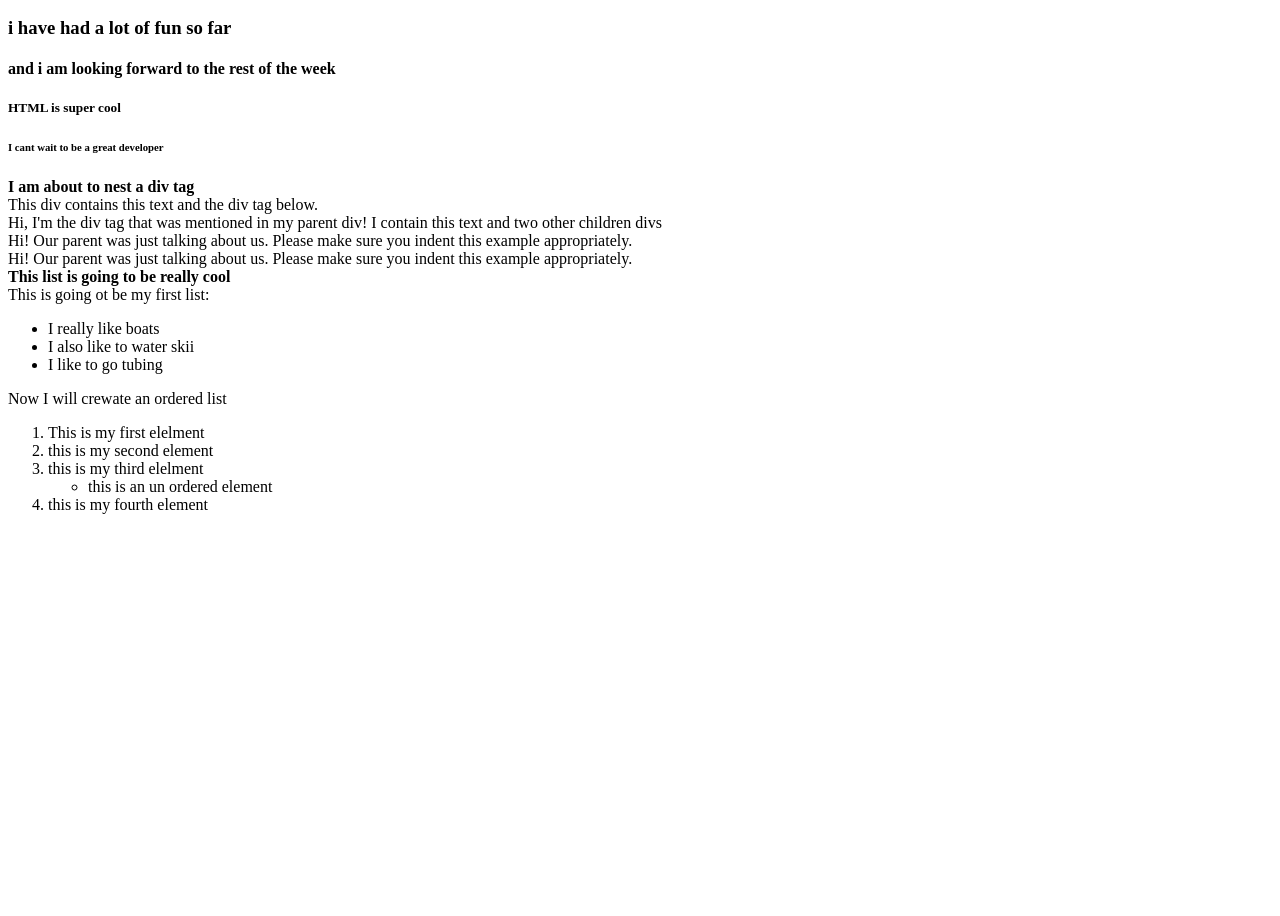
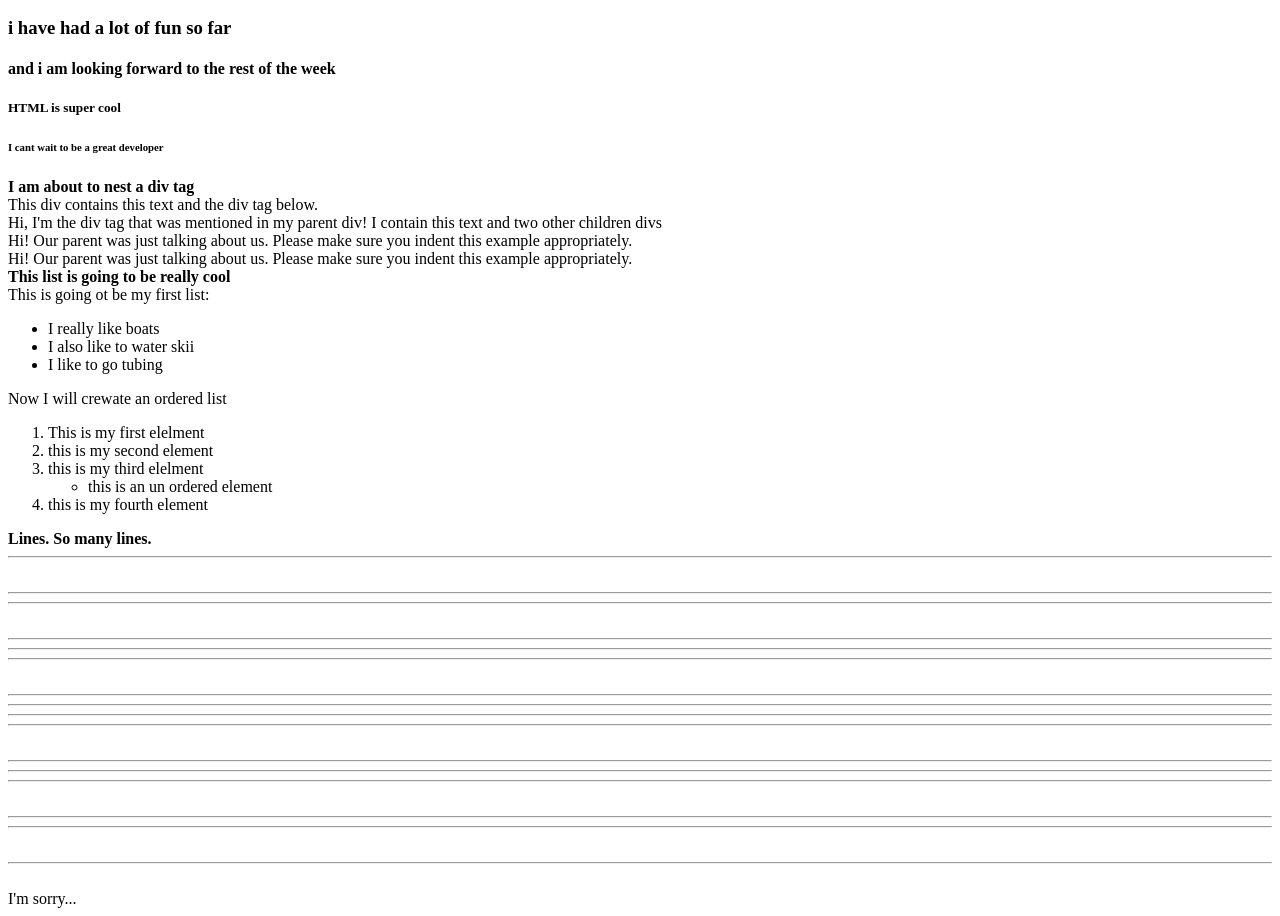
Before and after one commit to JasonWilger/html-101, a plain HTML site: page index.html in a window 1280 px wide. Shown: the part 110-1026 px from the top of the page. Before the commit the page ends 800 px from the top, so only its background shows below. Drawn offline with Linux system fonts and the light colour scheme.

Commit message:
I added some lines

```diff
--- a/index.html
+++ b/index.html
@@ -38,5 +38,33 @@
             </ul>
             <li>this is my fourth element</li>
         </ol>
+        <div>
+            <b>Lines. So many lines.</b>
+            <br>
+<hr>
+<br>
+<hr>
+<hr>
+<br>
+<hr>
+<hr>
+<hr>
+<br>
+<hr>
+<hr>
+<hr>
+<hr>
+<br>
+<hr>
+<hr>
+<hr>
+<br>
+<hr>
+<hr>
+<br>
+<hr>
+<br>
+I'm sorry...
+        </div>
     </body>
 </Html>
```
